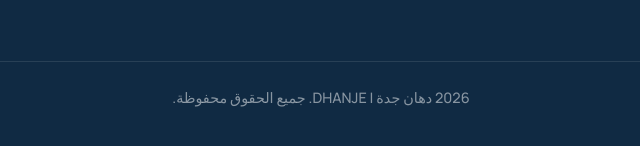
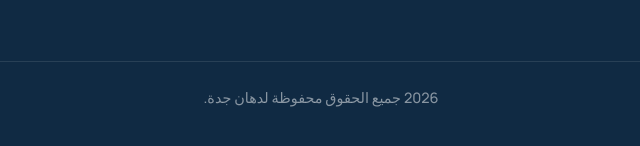
Before and after one commit to asadrootcom-sudo/dhanje, a plain HTML site: page index.html in a window 1280 px wide. Shown: the part 6132-6278 px from the top of the page, 319-959 px from the left. Drawn offline with Linux system fonts and the light colour scheme.

Commit message:
Update index.html

```diff
--- a/index.html
+++ b/index.html
@@ -287,7 +287,7 @@
             <div><div class="footer-link-title">الشركة</div><a href="/about.html">من نحن</a><a href="/projects.html">أعمالنا</a><a href="/faq.html">الأسئلة الشائعة</a></div>
             <div><div class="footer-link-title">تواصل معنا</div><a href="tel:+966555612634" dir="ltr">+966 55 561 2634</a><a href="/contact.html">صفحة التواصل</a></div>
         </div>
-        <div class="container copyright"> <span id="year"></span> دهان جدة | DHANJE. جميع الحقوق محفوظة.</div>
+        <div class="container copyright"> <span id="year"></span>   جميع الحقوق محفوظة لدهان جدة.</div>
     </footer>
 
     <a href="https://wa.me/966555612634?text=%D8%A7%D9%84%D8%B3%D9%84%D8%A7%D9%85%20%D8%B9%D9%84%D9%8A%D9%83%D9%85%D8%8C%20%D8%A3%D8%B1%D8%BA%D8%A8%20%D9%81%D9%8A%20%D8%A7%D9%84%D8%A7%D8%B3%D8%AA%D9%81%D8%B3%D8%A7%D8%B1%20%D8%B9%D9%86%20%D8%AE%D8%AF%D9%85%D8%A7%D8%AA%20%D8%AF%D9%87%D8%A7%D9%86%20%D8%AC%D8%AF%D8%A9." class="whatsapp-fab" target="_blank" rel="noopener" aria-label="تواصل عبر واتساب">
```
